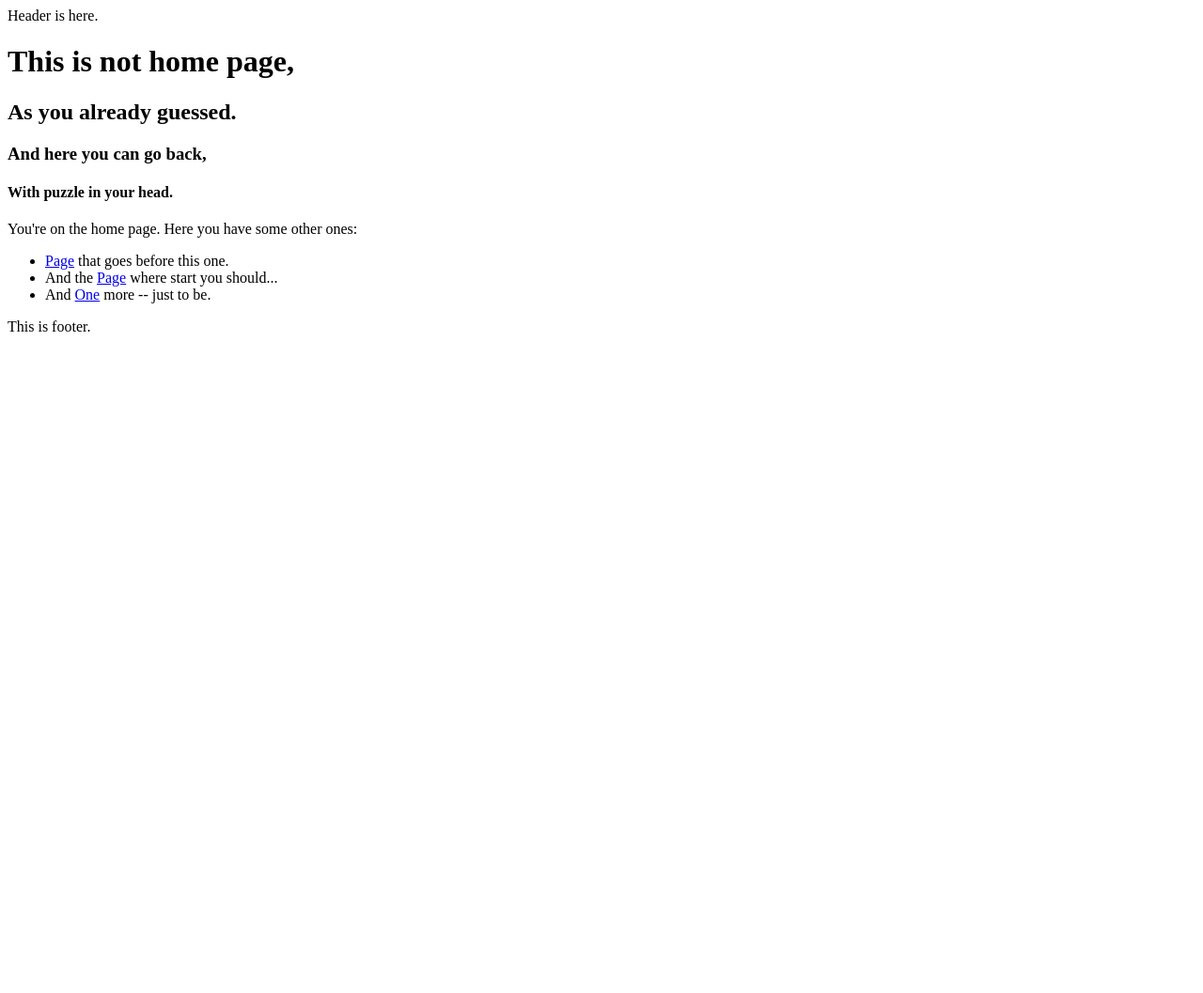
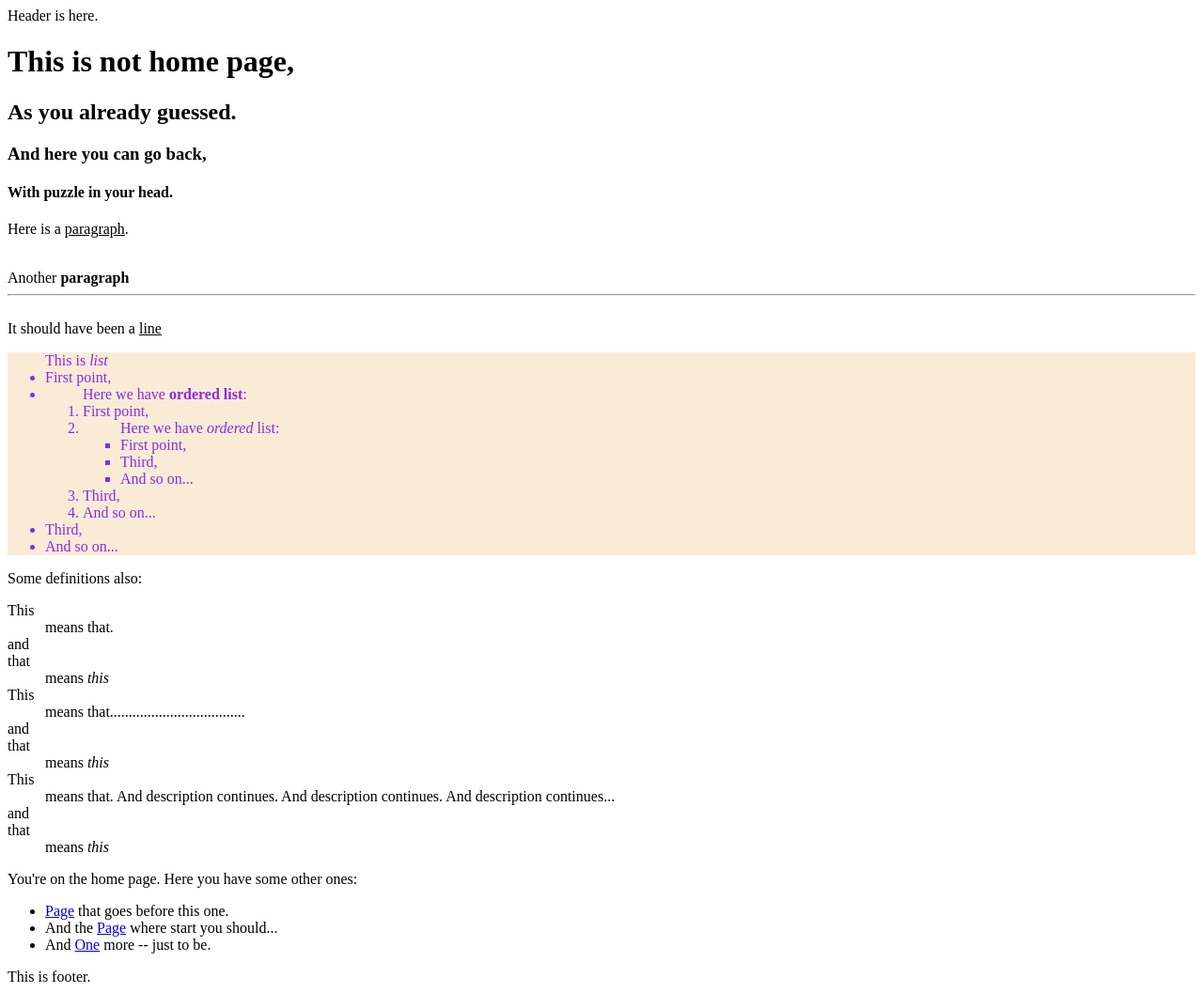
Before and after one commit to LevkoBe/HW2-3p, a plain HTML site: page thirdhome.html in a window 1280 px wide. Shown: the whole page at 94% size. Before the commit the page ends 800 px from the top, so only its background shows below. Drawn offline with Linux system fonts and the light colour scheme.

Commit message:
Four pages

```diff
--- a/thirdhome.html
+++ b/thirdhome.html
@@ -11,6 +11,61 @@
       <h2>As you already guessed.</h2>
       <h3>And here you can go back,</h3>
       <h4>With puzzle in your head.</h4>
+
+      <p>Here is a <u>paragraph</u>.</p>
+      <br />Another <b>paragraph</b>
+      <hr />
+      <br />It should have been a <u>line</u>
+      <ul style="color: blueviolet; background-color: antiquewhite">
+        This is
+        <em>list</em>
+        <li>First point,</li>
+        <li>
+          <ol>
+            Here we have
+            <strong>ordered list</strong
+            >:
+            <li>First point,</li>
+            <li>
+              <ul>
+                Here we have
+                <i>ordered</i>
+                list:
+                <li>First point,</li>
+                <li>Third,</li>
+                <li>And so on...</li>
+              </ul>
+            </li>
+            <li>Third,</li>
+            <li>And so on...</li>
+          </ol>
+        </li>
+        <li>Third,</li>
+        <li>And so on...</li>
+      </ul>
+
+      <p>Some definitions also:</p>
+
+      <dl>
+        <dt>This</dt>
+        <dd>means that.</dd>
+        and
+        <dt>that</dt>
+        <dd>means <i>this</i></dd>
+        <dt>This</dt>
+        <dd>means that....................................</dd>
+        and
+        <dt>that</dt>
+        <dd>means <i>this</i></dd>
+        <dt>This</dt>
+        <dd>
+          means that. And description continues. And description continues. And
+          description continues...
+        </dd>
+        and
+        <dt>that</dt>
+        <dd>means <i>this</i></dd>
+      </dl>
     </main>
 
     <aside>
```
Also changed, not shown: forthome.html (+26 -0 lines).
